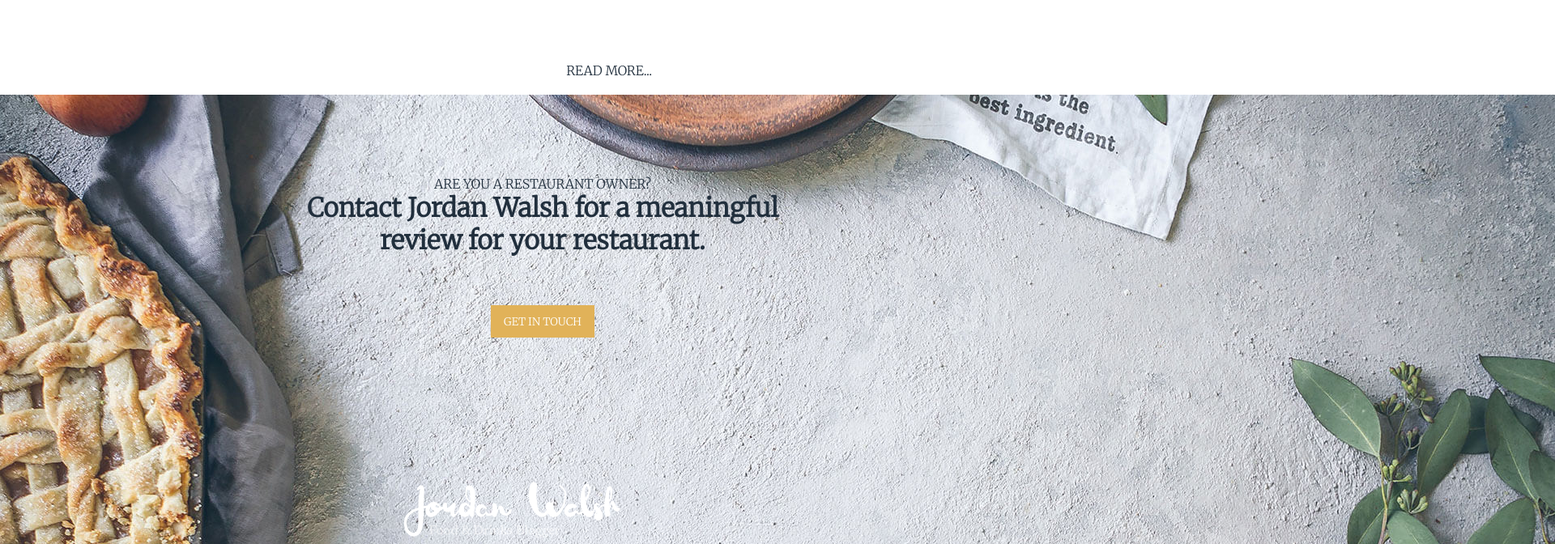
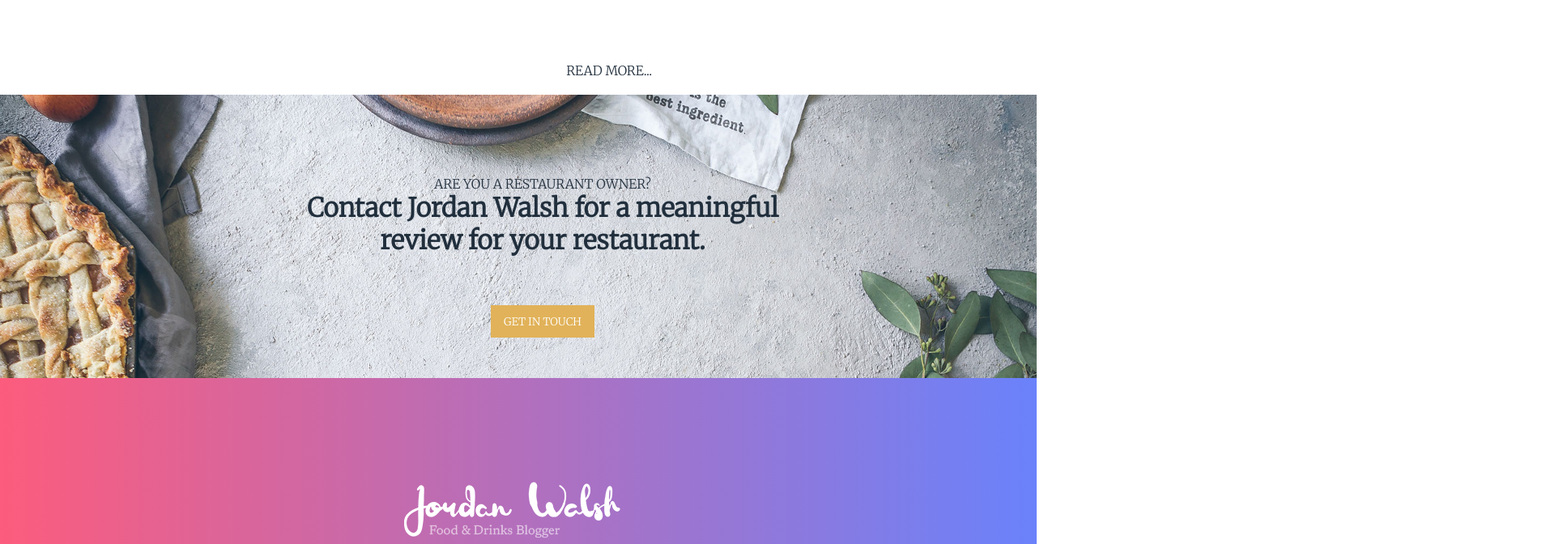
Before and after one commit to ABXISHEKK/abhishek.gethub.io, a plain HTML site: page index.html in a window 1280 px wide. Shown: the part 3612-4284 px from the top of the page at 81% size, 1920 px wide, since content can reach past the window. Drawn offline with Linux system fonts and the light colour scheme.

Commit message:
Update index.html

```diff
--- a/index.html
+++ b/index.html
@@ -185,7 +185,8 @@
             </h1><br><br><br>
             <button class="butt">GET IN TOUCH</button>
         </section>
-        <img src="./Media/10023.jpg" alt="Image Not Found">
+                <!-- <img src="./Media/10023.jpg" alt="Image Not Found"> -->
+
         </div>
     </div>
     <div class="last">
```
